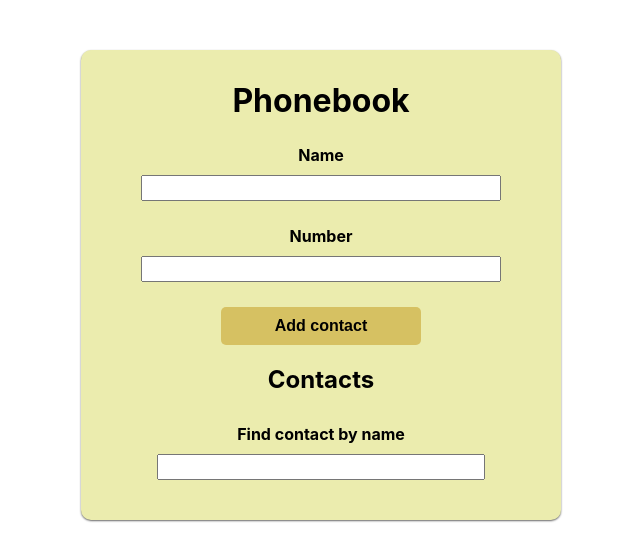
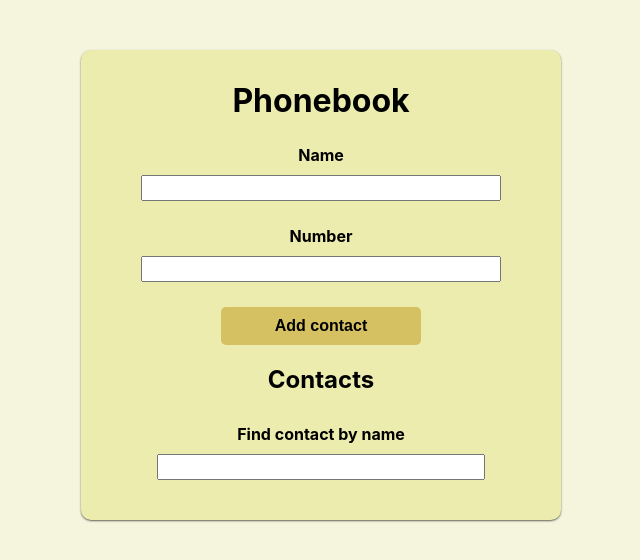
Before and after one commit to Elena-Nikolaevna/goit-react-hw-06-phonebook, a React (Create React App) app: page / in a window 1280 px wide. Shown: the top 560 px of the page, without its empty margins (319-959 px from the left). Built offline with nearby package versions, Linux system fonts and the light colour scheme.

Commit message:
Update index.css

```diff
--- a/src/index.css
+++ b/src/index.css
@@ -2,6 +2,7 @@
 
 body {
   margin: 0;
+  background-color: #f4f5dc;
   font-family: -apple-system, BlinkMacSystemFont, 'Segoe UI', 'Roboto', 'Oxygen',
     'Ubuntu', 'Cantarell', 'Fira Sans', 'Droid Sans', 'Helvetica Neue',
     sans-serif;
```
